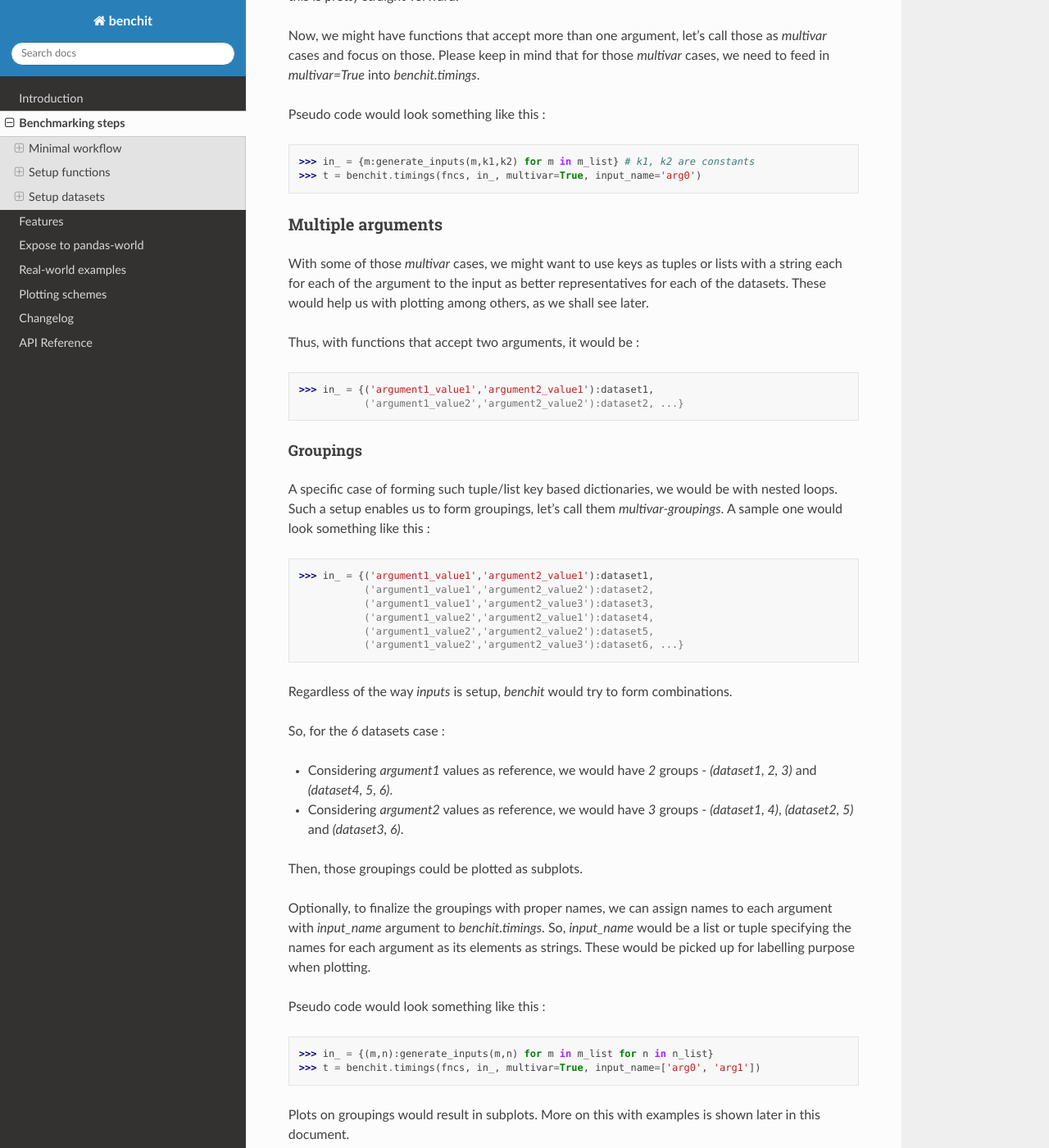
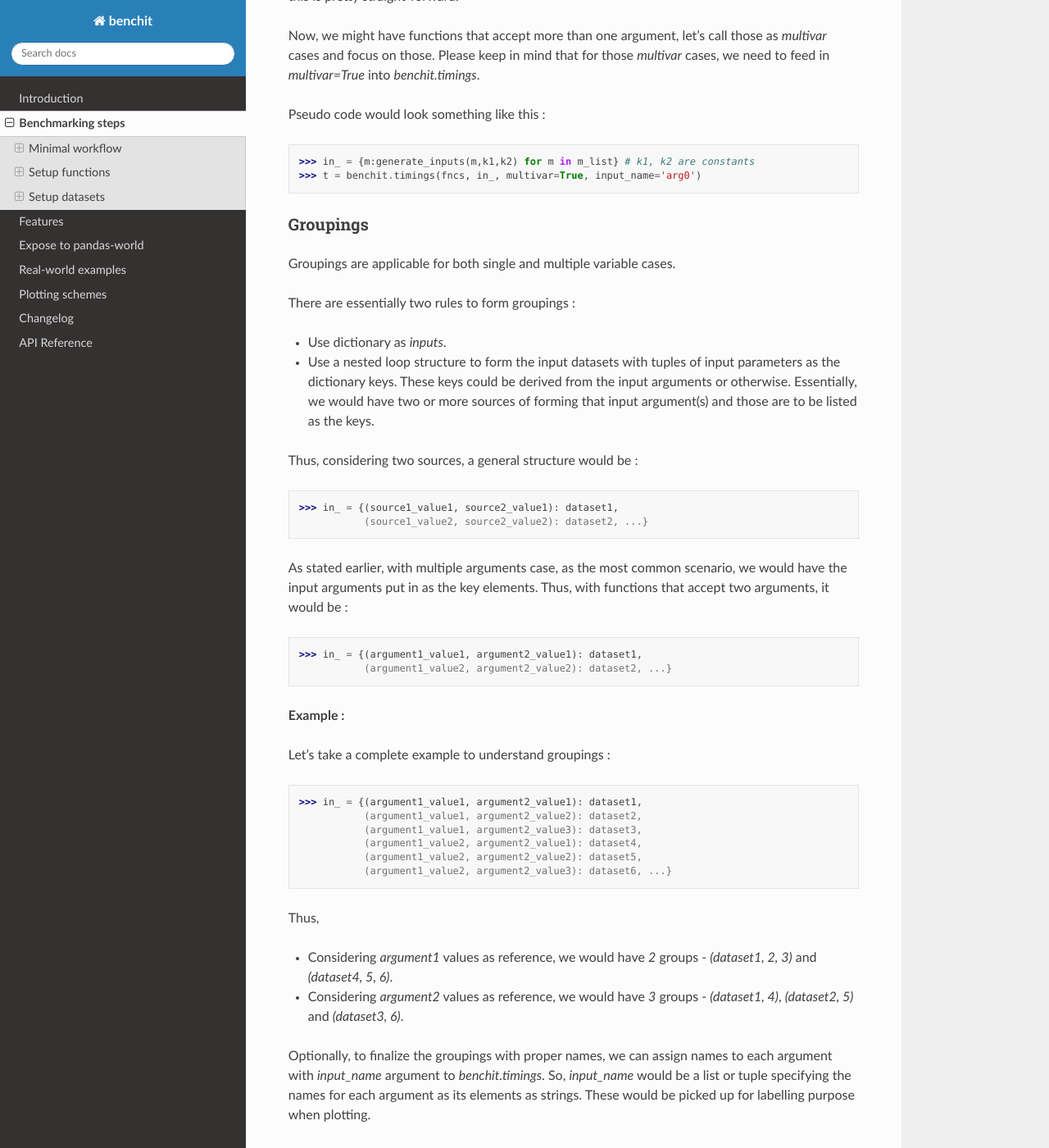
Before and after one commit to droyed/benchit, a Sphinx documentation site: the page built from docs/source/workflow.rst, in a window 1280 px wide and 1400 px high, scrolled down 3919 px. Shown: the whole window at 82% size. Built offline with Sphinx 7.4.7 and the Read the Docs theme 2.0.0, drawn with Linux system fonts in a browser that asks for light colours; some of the changed text lies outside the part shown.

Commit message:
docs re-structured groupings for generalized discussion

```diff
--- a/benchit/__init__.py
+++ b/benchit/__init__.py
@@ -1,6 +1,6 @@
 from benchit.main import BenchmarkObj, timings, bench, setparams
 from benchit.utils import extract_modules_from_globals, specs_print, specs_short
 
-__version__ = '0.0.5'
+__version__ = '0.0.6rc0'
 
 __all__ = ["BenchmarkObj", "bench", "timings", "extract_modules_from_globals", "specs_print", "specs_short", "setparams"]
--- a/docs/source/changes.rst
+++ b/docs/source/changes.rst
@@ -7,7 +7,7 @@ Changelog
 Changes :
 
 - Added single-var groupings.
-- Added props function to `BenchmarkObj` to list meta information about it.
+- Added props method to `BenchmarkObj` to list meta information about it.
 
 
 0.0.5 (2020-10-15)
--- a/docs/source/conf.py
+++ b/docs/source/conf.py
@@ -25,7 +25,7 @@ author = u'Divakar Roy'
 # The short X.Y version
 version = u''
 # The full version, including alpha/beta/rc tags
-release = u'0.0.5'
+release = u'0.0.6rc0'
 
 
 # -- General configuration ---------------------------------------------------
--- a/docs/source/workflow.rst
+++ b/docs/source/workflow.rst
@@ -164,53 +164,58 @@ Pseudo code would look something like this :
     >>> in_ = {m:generate_inputs(m,k1,k2) for m in m_list} # k1, k2 are constants
     >>> t = benchit.timings(fncs, in_, multivar=True, input_name='arg0')
 
+Groupings
+^^^^^^^^^
 
-Multiple arguments
-^^^^^^^^^^^^^^^^^^
+Groupings are applicable for both single and multiple variable cases.
 
-With some of those `multivar` cases, we might want to use keys as tuples or lists with a string each for each of the argument to the input as better representatives for each of the datasets. These would help us with plotting among others, as we shall see later.
+There are essentially two rules to form groupings :
 
-Thus, with functions that accept two arguments, it would be :
+-  Use dictionary as `inputs`.
+-  Use a nested loop structure to form the input datasets with tuples of input parameters as the dictionary keys. These keys could be derived from the input arguments or otherwise. Essentially, we would have two or more sources of forming that input argument(s) and those are to be listed as the keys.
+
+Thus, considering two sources, a general structure would be :
 
 .. code-block:: python
 
-    >>> in_ = {('argument1_value1','argument2_value1'):dataset1,
-               ('argument1_value2','argument2_value2'):dataset2, ...}
+    >>> in_ = {(source1_value1, source2_value1): dataset1,
+               (source1_value2, source2_value2): dataset2, ...}
 
-Groupings
-"""""""""
-
-A specific case of forming such tuple/list key based dictionaries, we would be with nested loops. Such a setup enables us to form groupings, let's call them `multivar-groupings`. A sample one would look something like this :
+As stated earlier, with multiple arguments case, as the most common scenario, we would have the input arguments put in as the key elements. Thus, with functions that accept two arguments, it would be :
 
 .. code-block:: python
 
-    >>> in_ = {('argument1_value1','argument2_value1'):dataset1,
-               ('argument1_value1','argument2_value2'):dataset2,
-               ('argument1_value1','argument2_value3'):dataset3,
-               ('argument1_value2','argument2_value1'):dataset4,
-               ('argument1_value2','argument2_value2'):dataset5,
-               ('argument1_value2','argument2_value3'):dataset6, ...}
+    >>> in_ = {(argument1_value1, argument2_value1): dataset1,
+               (argument1_value2, argument2_value2): dataset2, ...}
 
-Regardless of the way `inputs` is setup, `benchit` would try to form combinations.
+**Example :**
 
-So, for the `6` datasets case :
+Let's take a complete example to understand groupings :
+
+.. code-block:: python
+
+    >>> in_ = {(argument1_value1, argument2_value1): dataset1,
+               (argument1_value1, argument2_value2): dataset2,
+               (argument1_value1, argument2_value3): dataset3,
+               (argument1_value2, argument2_value1): dataset4,
+               (argument1_value2, argument2_value2): dataset5,
+               (argument1_value2, argument2_value3): dataset6, ...}
+
+Thus,
 
 - Considering `argument1` values as reference, we would have `2` groups - `(dataset1, 2, 3)` and `(dataset4, 5, 6)`.
 - Considering `argument2` values as reference, we would have `3` groups - `(dataset1, 4)`,  `(dataset2, 5)` and `(dataset3, 6)`.
 
-Then, those groupings could be plotted as subplots.
 
 Optionally, to finalize the groupings with proper names, we can assign names to each argument with `input_name` argument to `benchit.timings`. So, `input_name` would be a list or tuple specifying the names for each argument as its elements as strings. These would be picked up for labelling purpose when plotting.
 
-
-Pseudo code would look something like this :
+Thus, a complete pseudo code to form groupings with a two-level nested loop would look something like this :
 
 .. code-block:: python
 
     >>> in_ = {(m,n):generate_inputs(m,n) for m in m_list for n in n_list}
-    >>> t = benchit.timings(fncs, in_, multivar=True, input_name=['arg0', 'arg1'])
+    >>> t = benchit.timings(fncs, in_, input_name=['arg0', 'arg1'])
 
-Plots on groupings would result in subplots. More on this with examples is shown later in this document.
-
+Plots on groupings would result in subplots. More on this with examples is shown later in this document. Note that we can have a `n-level` nested loop structure and the subplots would take care of the plotting. More on this with real-world examples is shown later in this document.
 
 .. |timings| image:: timings.png
```
